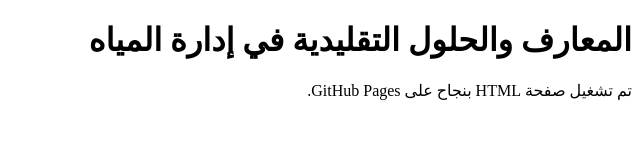
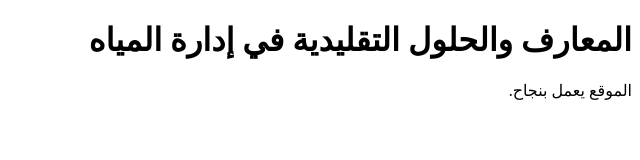
Before and after one commit to emhuss/saudi-water-heritage, a plain HTML site: page test.html in a window 1280 px wide. Shown: the whole page, without its empty margins (640-1280 px from the left). Drawn offline with Linux system fonts and the light colour scheme.

Commit message:
Update title and paragraph text in test.html

```diff
--- a/test.html
+++ b/test.html
@@ -1,12 +1,12 @@
+
 <!DOCTYPE html>
 <html lang="ar" dir="rtl">
 <head>
   <meta charset="UTF-8">
-  <meta name="viewport" content="width=device-width, initial-scale=1">
-  <title>اختبار موقع التراث المائي</title>
+  <title>اختبار الموقع</title>
 </head>
 <body>
   <h1>المعارف والحلول التقليدية في إدارة المياه</h1>
-  <p>تم تشغيل صفحة HTML بنجاح على GitHub Pages.</p>
+  <p>الموقع يعمل بنجاح.</p>
 </body>
 </html>
```
